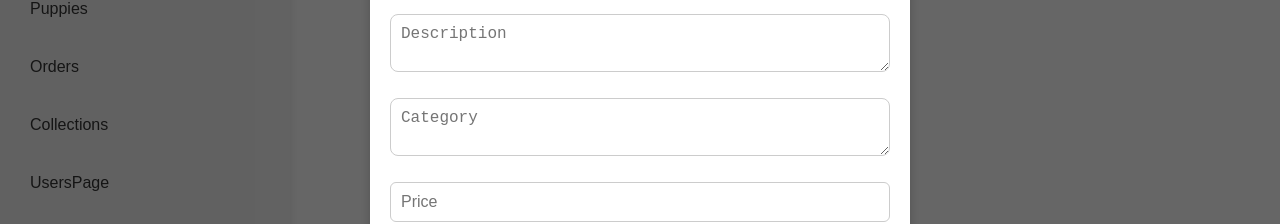
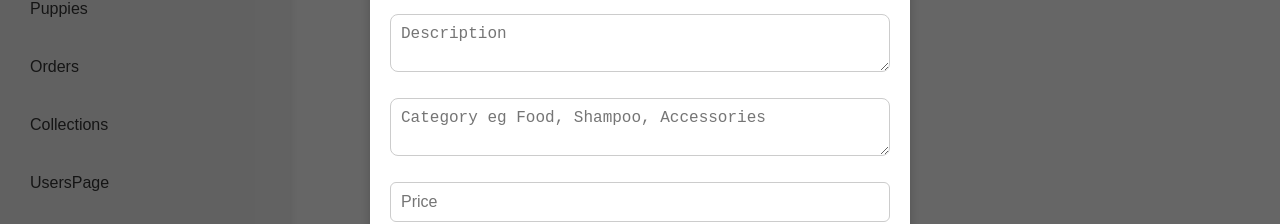
Before and after one commit to EzbonJoe/Donda-Puppies-Frontend, a React (Vite) app: page /adminDashboard/products in a window 1280 px wide. Both pictures are taken after a click on the button "Add Product". Shown: the part 276-500 px from the top of the page. Built offline with nearby package versions, Linux system fonts and the light colour scheme; no server answers.

Commit message:
added expected name for product category and changed a footer url from /product to /puppies

```diff
--- a/src/admin/ProductsPage.jsx
+++ b/src/admin/ProductsPage.jsx
@@ -157,7 +157,7 @@ const ProductsPage = () => {
                   onChange={(e) => setForm({ ...form, description: e.target.value })}
                 />
                 <textarea
-                  placeholder="Category"
+                  placeholder="Category eg Food, Shampoo, Accessories"
                   value={form.category}
                   onChange={(e) => setForm({ ...form, category: e.target.value })}
                 />
--- a/src/components/Footer.jsx
+++ b/src/components/Footer.jsx
@@ -28,7 +28,7 @@ const Footer = () => {
         <div className="footer-section">
           <h4>Quick Links</h4>
           <ul>
-            <li><a href="/products">Shop</a></li>
+            <li><a href="/puppies">Shop</a></li>
             <li><a href="/about">About Us</a></li>
             <li><a href="/faq">FAQs</a></li>
             <li><a href="/contact">Contact</a></li>
```
